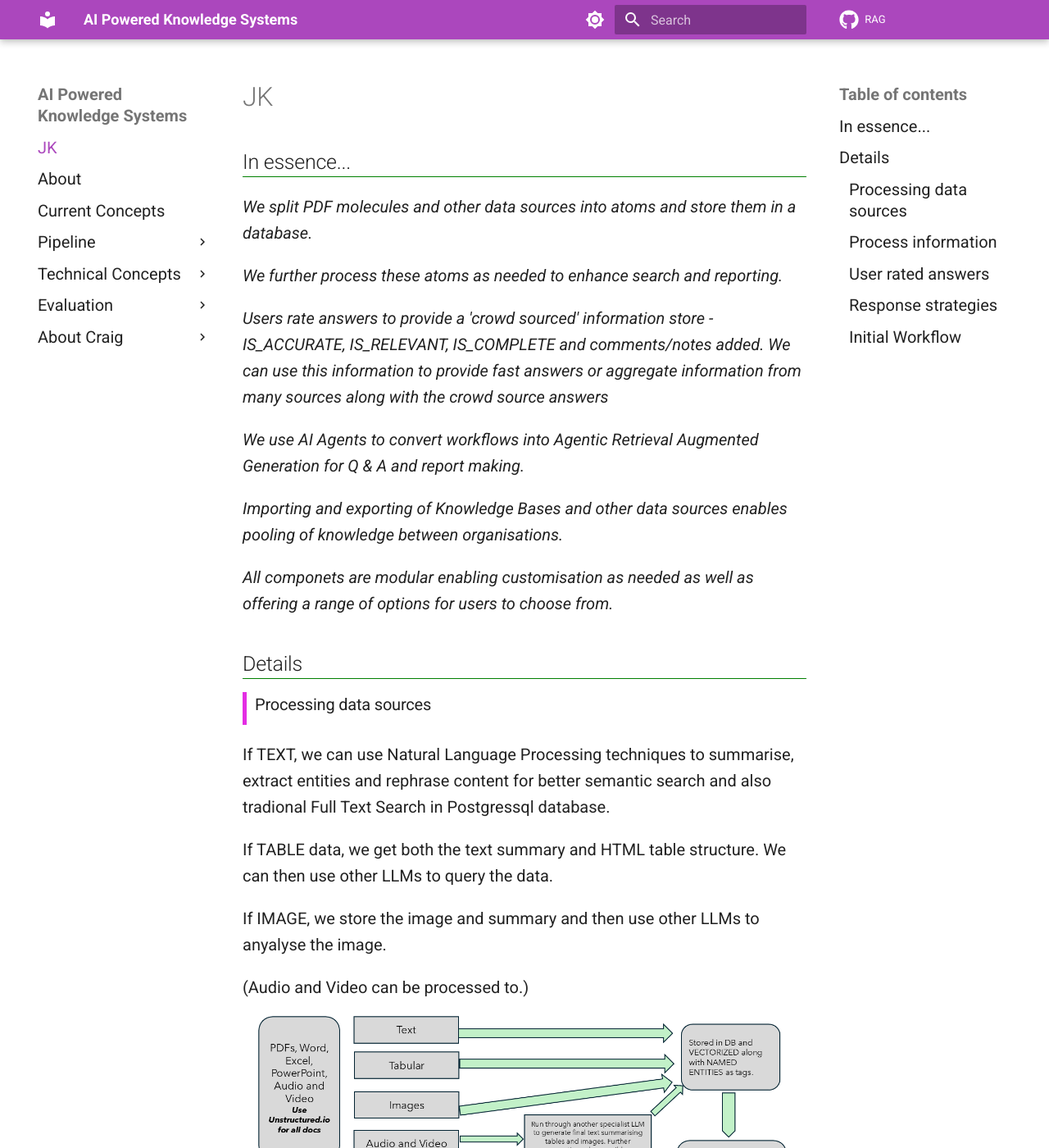
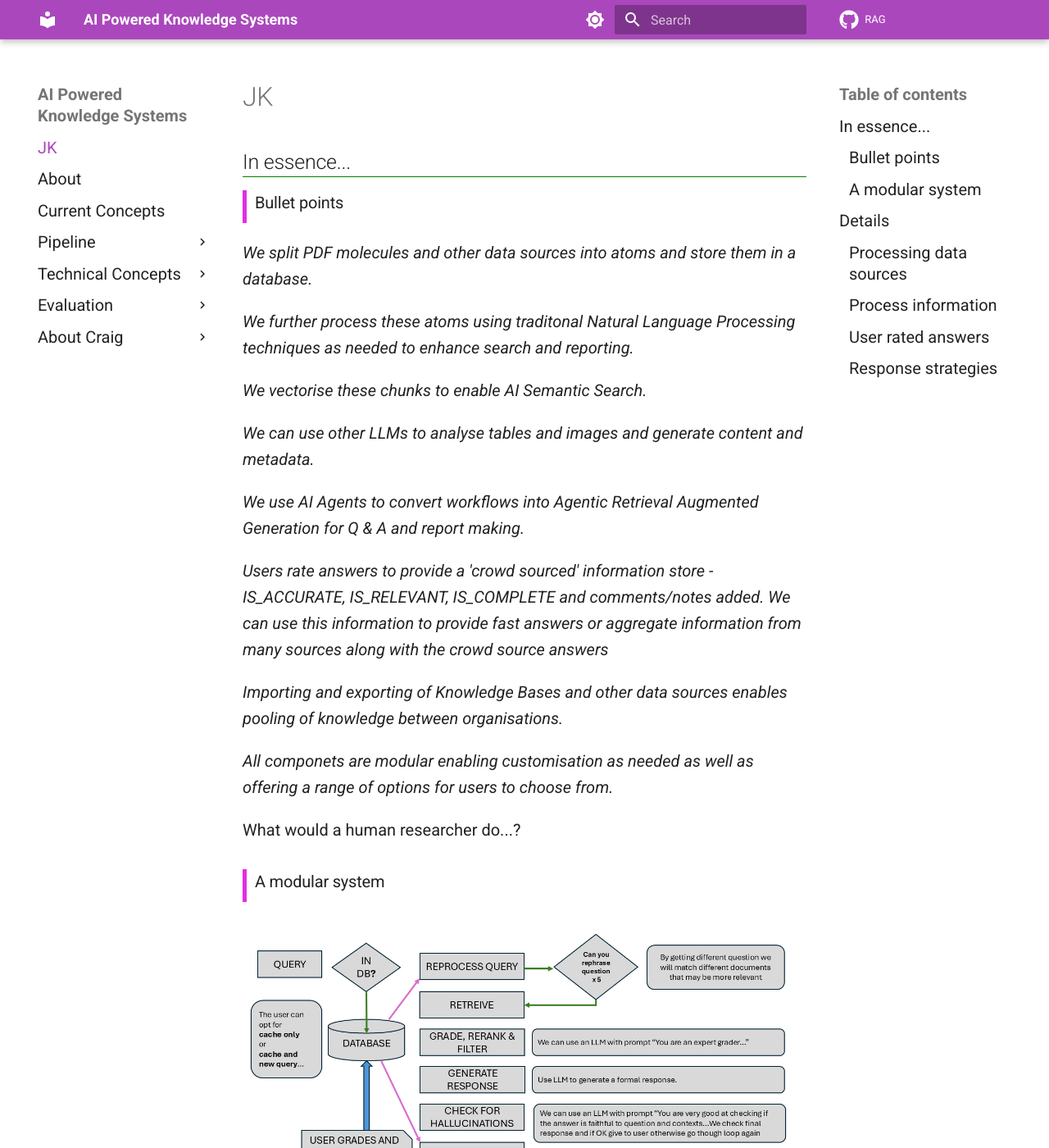
Before and after one commit to Python-Test-Engineer/AI-KB-BOOK, an MkDocs documentation site: the page built from docs/index.md, in a window 1280 px wide and 1400 px high. Shown: the whole window at 82% size. Built offline with MkDocs 1.6.1 and Material for MkDocs 9.7.7, drawn with Linux system fonts in a browser that asks for light colours.

Commit message:
add image

```diff
--- a/docs/index.md
+++ b/docs/index.md
@@ -2,17 +2,31 @@
 
 ## In essence...
 
+### Bullet points
+
 *We split PDF molecules and other data sources into atoms and store them in a database.*
 
-*We further process these atoms as needed to enhance search and reporting.*
+*We further process these atoms using traditonal Natural Language Processing techniques as needed to enhance search and reporting.*
+
+*We vectorise these chunks to enable AI Semantic Search.*
+
+*We can use other LLMs to analyse tables and images and generate content and metadata.*
+
+*We use AI Agents to convert workflows into Agentic Retrieval Augmented Generation for Q & A and report making.*
 
 *Users rate answers to provide a 'crowd sourced' information store - IS_ACCURATE, IS_RELEVANT, IS_COMPLETE and comments/notes added. We can use this information to provide fast answers or aggregate information from many sources along with the crowd source answers*
-
-*We use AI Agents to convert workflows into Agentic Retrieval Augmented Generation for Q & A and report making.*
 
 *Importing and exporting of Knowledge Bases and other data sources enables pooling of knowledge between organisations.*
 
 *All componets are modular enabling customisation as needed as well as offering a range of options for users to choose from.*
+
+What would a human researcher do...?
+
+
+### A modular system
+
+![strategy](./images/rag/flowchart.png)
+
 
 ## Details
 
@@ -63,7 +77,5 @@ Reports would list and summarise knowledge from:
 
 Being a modular system, the system can be adapted as needed as well as offering a range of options for users to choose from.
 
-### Initial Workflow
-![strategy](./images/rag/flowchart.png)
 
 <br>
```
Also changed, not shown: docs/images/rag/semantic-v-lexical-example.png (added), site/index.html, site/search/search_index.json, 1 other file.
